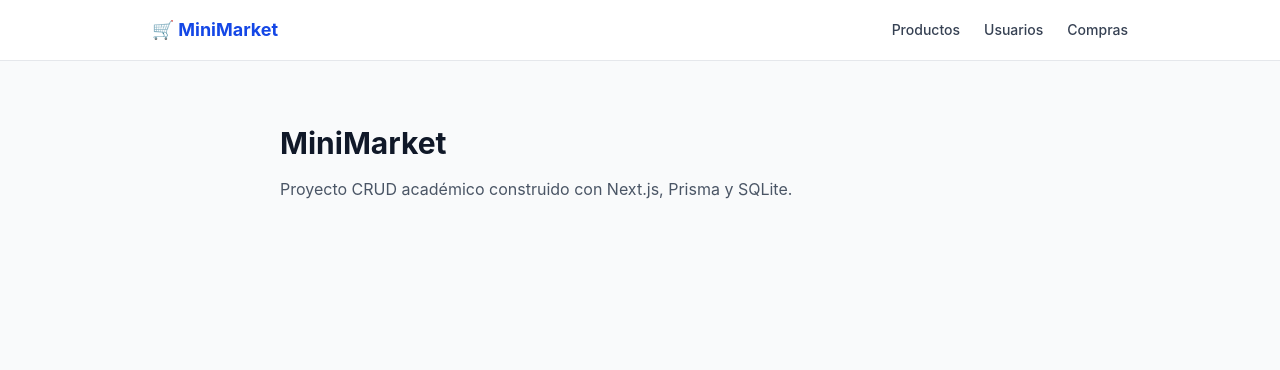
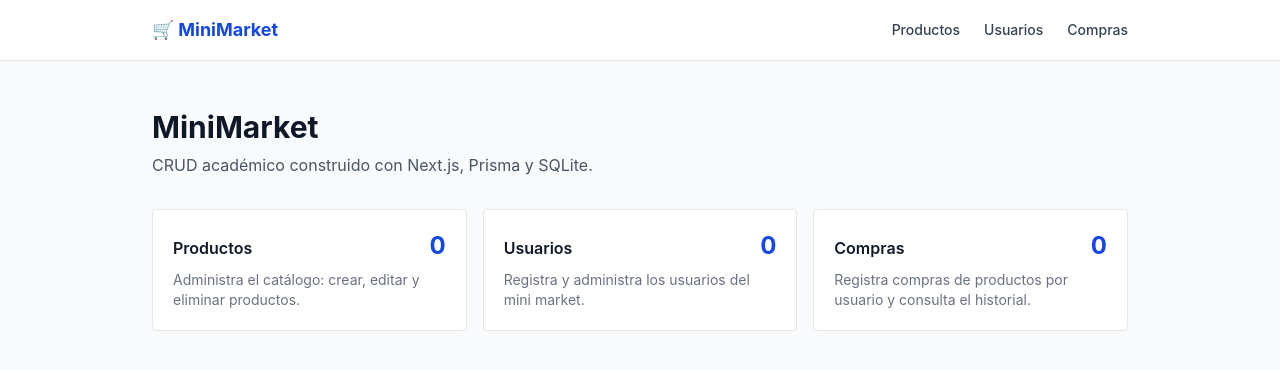
Before and after one commit to LuisMartinGonzalez24/rd-market, a Next.js app: page / in a window 1280 px wide. Shown: the top 370 px of the page. Built offline with nearby package versions, Linux system fonts and the light colour scheme; no server answers; the database is empty.

Commit message:
Crea página de inicio con resumen de cada módulo
Co-Authored-By: Claude Fable 5 <noreply@anthropic.com>

```diff
--- a/src/app/page.tsx
+++ b/src/app/page.tsx
@@ -1,10 +1,58 @@
-export default function Home() {
+import Link from "next/link";
+import prisma from "@/src/lib/prisma";
+
+export const dynamic = "force-dynamic";
+
+export default async function Home() {
+  const [totalProductos, totalUsuarios, totalCompras] = await Promise.all([
+    prisma.producto.count(),
+    prisma.usuario.count(),
+    prisma.compra.count(),
+  ]);
+
+  const secciones = [
+    {
+      href: "/productos",
+      titulo: "Productos",
+      total: totalProductos,
+      descripcion: "Administra el catálogo: crear, editar y eliminar productos.",
+    },
+    {
+      href: "/usuarios",
+      titulo: "Usuarios",
+      total: totalUsuarios,
+      descripcion: "Registra y administra los usuarios del mini market.",
+    },
+    {
+      href: "/compras",
+      titulo: "Compras",
+      total: totalCompras,
+      descripcion: "Registra compras de productos por usuario y consulta el historial.",
+    },
+  ];
+
   return (
-    <main className="mx-auto max-w-3xl px-6 py-16">
+    <main className="mx-auto max-w-5xl px-6 py-12">
       <h1 className="text-3xl font-bold">MiniMarket</h1>
-      <p className="mt-4 text-gray-600">
-        Proyecto CRUD académico construido con Next.js, Prisma y SQLite.
+      <p className="mt-2 text-gray-600">
+        CRUD académico construido con Next.js, Prisma y SQLite.
       </p>
+
+      <div className="mt-8 grid gap-4 sm:grid-cols-3">
+        {secciones.map((seccion) => (
+          <Link
+            key={seccion.href}
+            href={seccion.href}
+            className="rounded border border-gray-200 bg-white p-5 transition hover:border-blue-400 hover:shadow-sm"
+          >
+            <div className="flex items-baseline justify-between">
+              <h2 className="font-semibold">{seccion.titulo}</h2>
+              <span className="text-2xl font-bold text-blue-700">{seccion.total}</span>
+            </div>
+            <p className="mt-2 text-sm text-gray-500">{seccion.descripcion}</p>
+          </Link>
+        ))}
+      </div>
     </main>
   );
 }
```
